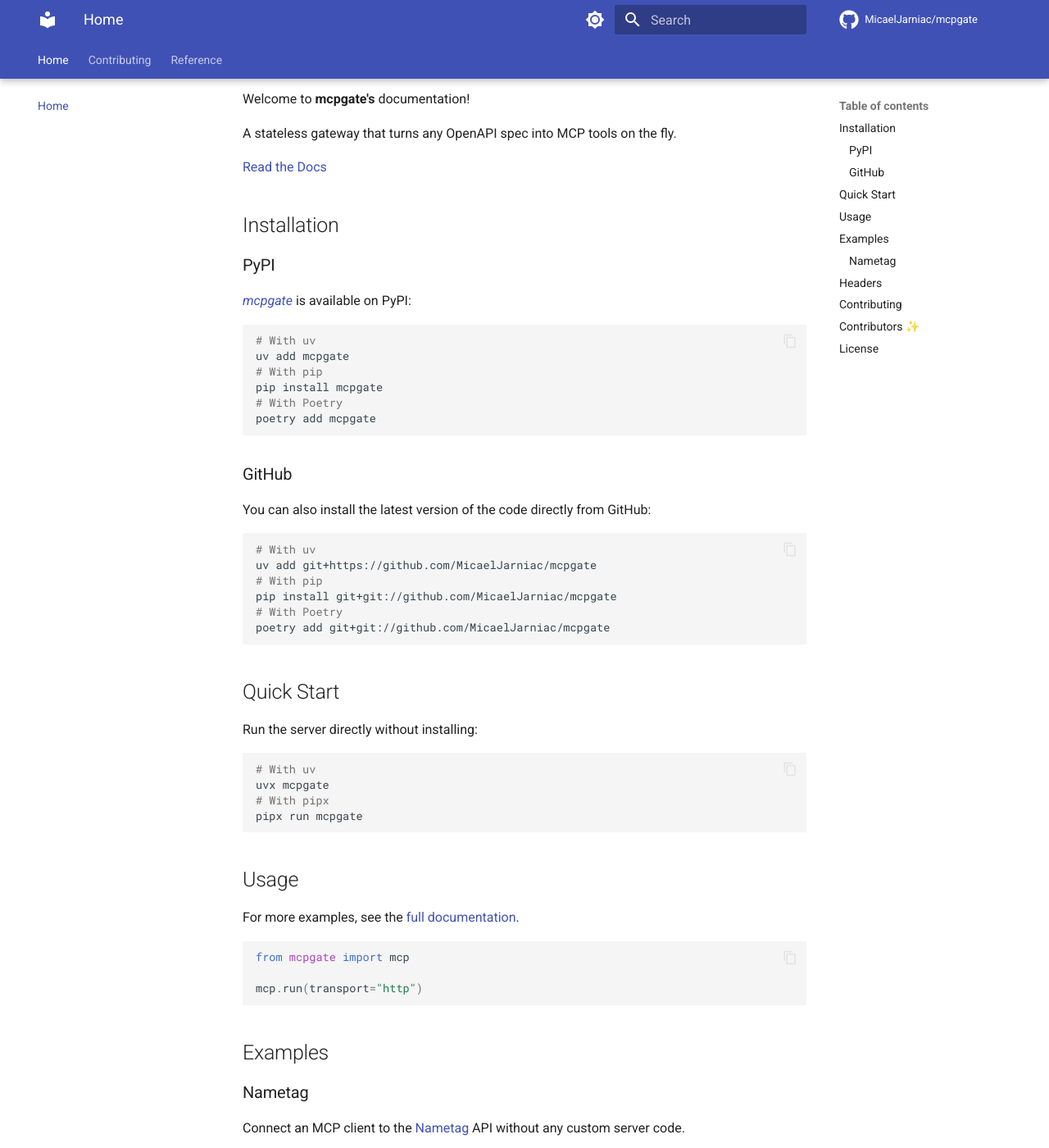
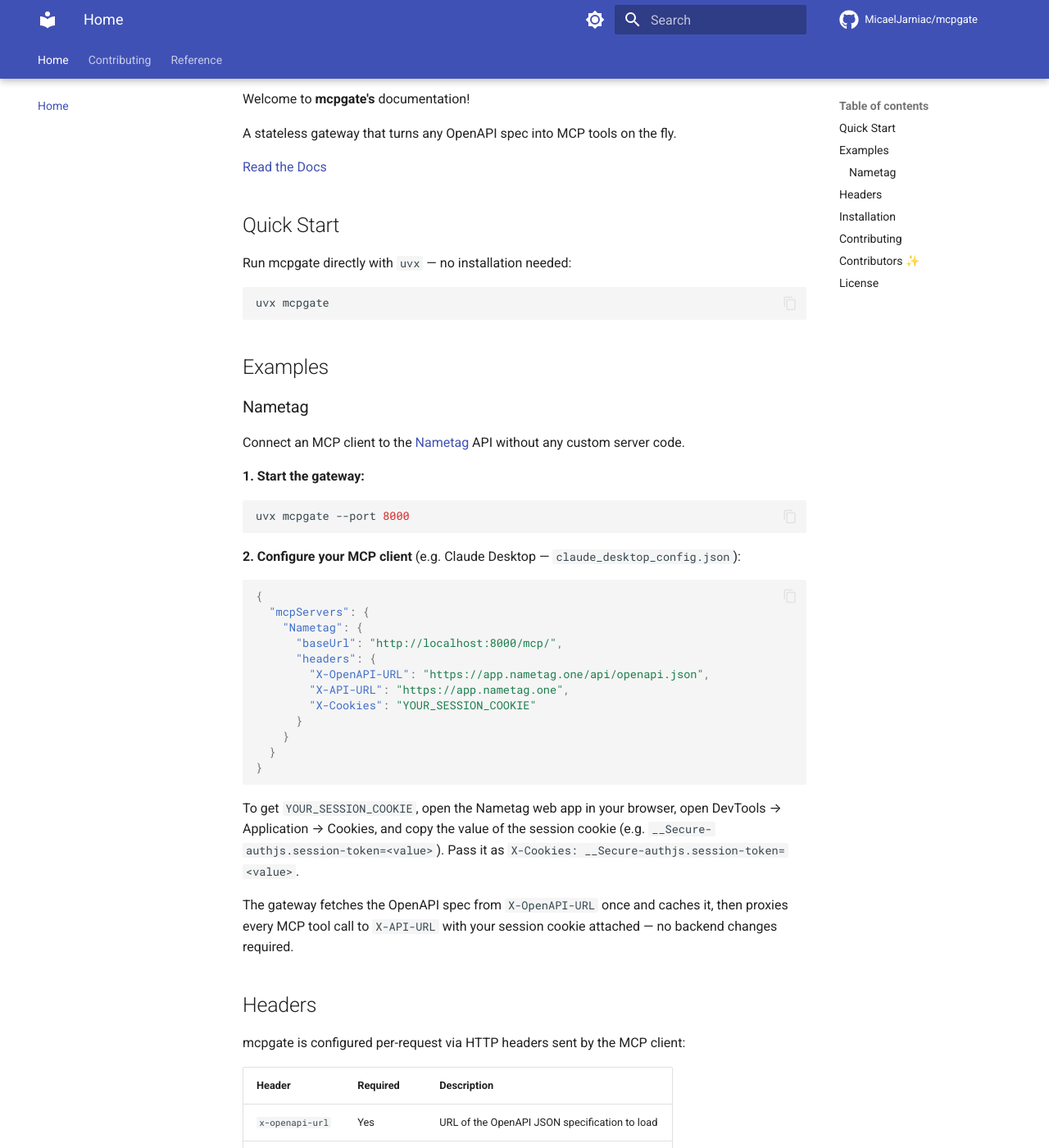
Before and after one commit to MicaelJarniac/mcpgate, an MkDocs documentation site: the page built from docs/README.md, in a window 1280 px wide and 1400 px high, scrolled down 546 px. Shown: the whole window at 82% size. Built offline with MkDocs 1.6.1 and Material for MkDocs 9.7.7, drawn with Linux system fonts in a browser that asks for light colours; comment, search, counter and statistics services are not loaded; the version menu is left out; some of the changed text lies outside the part shown.

Commit message:
docs: restructure README to lead with uvx usage
- Promote Quick Start (uvx) to top, before Installation
- Remove --prerelease=allow from Nametag example
- Remove broken Python import usage snippet
- Move Installation section after Examples/Headers as secondary concern
- Replace uv add/pip/poetry install with uv tool install / pipx install

Co-Authored-By: Claude Sonnet 4.6 <noreply@anthropic.com>

````diff
--- a/docs/README.md
+++ b/docs/README.md
@@ -82,49 +82,12 @@ A stateless gateway that turns any OpenAPI spec into MCP tools on the fly.
 
 [Read the Docs][docs]
 
-## Installation
+## Quick Start
 
-### PyPI
-[*mcpgate*][pypi] is available on PyPI:
+Run mcpgate directly with `uvx` — no installation needed:
 
 ```bash
-# With uv
-uv add mcpgate
-# With pip
-pip install mcpgate
-# With Poetry
-poetry add mcpgate
-```
-
-### GitHub
-You can also install the latest version of the code directly from GitHub:
-```bash
-# With uv
-uv add git+https://github.com/MicaelJarniac/mcpgate
-# With pip
-pip install git+git://github.com/MicaelJarniac/mcpgate
-# With Poetry
-poetry add git+git://github.com/MicaelJarniac/mcpgate
-```
-
-## Quick Start
-
-Run the server directly without installing:
-
-```bash
-# With uv
 uvx mcpgate
-# With pipx
-pipx run mcpgate
-```
-
-## Usage
-For more examples, see the [full documentation][docs].
-
-```python
-from mcpgate import mcp
-
-mcp.run(transport="http")
 ```
 
 ## Examples
@@ -174,6 +137,24 @@ When both `x-openapi-url` and `x-api-url` are present, mcpgate fetches the
 OpenAPI spec, generates MCP tools from it, and proxies tool calls to the target
 API. When these headers are absent, the server returns no tools.
 
+## Installation
+
+To install mcpgate as a persistent CLI tool:
+
+```bash
+# With uv
+uv tool install mcpgate
+# With pipx
+pipx install mcpgate
+```
+
+Or add it as a dependency:
+
+```bash
+uv add mcpgate
+pip install mcpgate
+```
+
 ## Contributing
 Pull requests are welcome. For major changes, please open an issue first to discuss what you would like to change.
 
````
Also changed, not shown: other parts of docs/README.md (+1 -1 lines).
